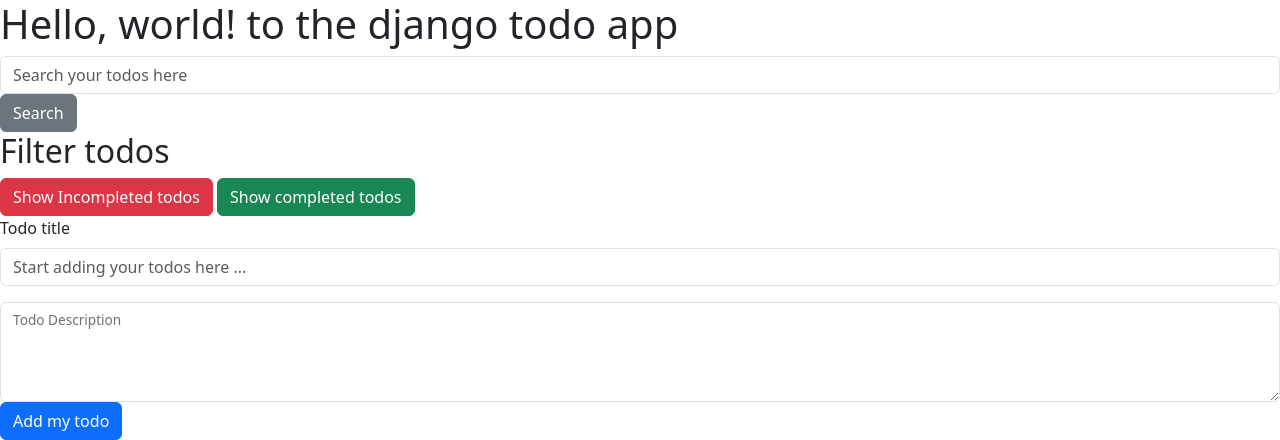
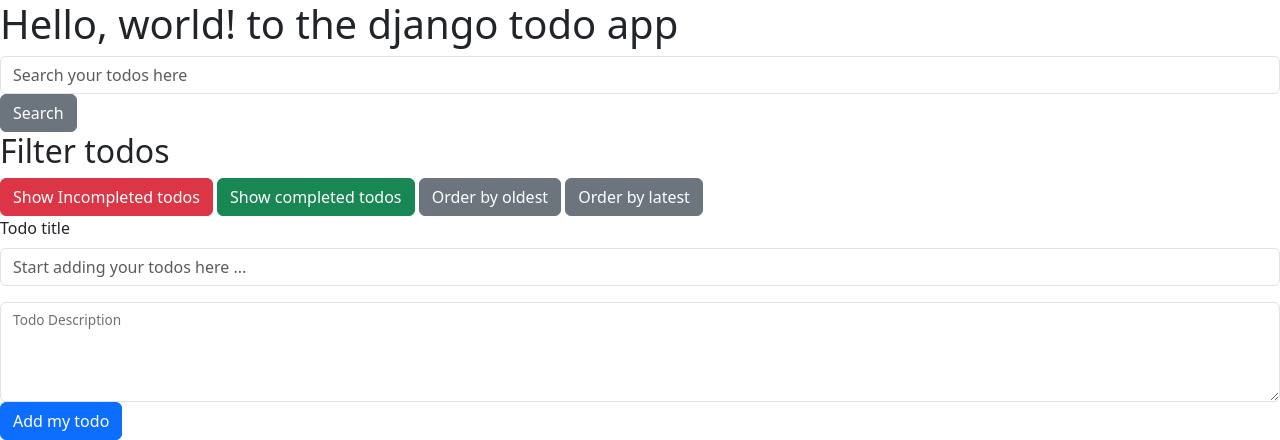
Before and after one commit to isadev97/django-basics-batch-2-repo, a Django app: page /todos/list/ in a window 1280 px wide. Shown: the top 440 px of the page. Run offline with Django 4.2, Linux system fonts and the light colour scheme; data that the repository does not hold is empty.

Commit message:
added filter of orders

```diff
--- a/todo_app/templates/list.html
+++ b/todo_app/templates/list.html
@@ -15,6 +15,8 @@
     <h2>Filter todos</h2>
     <a class="btn btn-danger" href="/todos/list?status=incomplete">Show Incompleted todos</a>
     <a class="btn btn-success" href="/todos/list?status=complete">Show completed todos</a>
+    <a class="btn btn-secondary" href="/todos/list?order_by_oldest=true">Order by oldest</a>
+    <a class="btn btn-secondary" href="/todos/list?order_by_latest=true">Order by latest</a>
     <form method="POST" action="{% url 'todo_create_view' %}">
       {% csrf_token %}
       <div class="mb-3">
--- a/todo_app/views.py
+++ b/todo_app/views.py
@@ -5,6 +5,8 @@ from todo_app.models import Todo
 # Create your views here.
 def list_view(request):
     search_string = request.GET.get('search', "")
+    order_by_oldest = request.GET.get("order_by_oldest", "") == "true"
+    order_by_latest = request.GET.get("order_by_latest", "") == "true"
     status_mapping = {
         'incomplete' : False,
         'complete' : True
@@ -16,6 +18,10 @@ def list_view(request):
     if status != "":
         status_in_boolean = status_mapping[status]
         todo_list = todo_list.filter(completed=status_in_boolean)
+    if order_by_oldest:
+        todo_list = todo_list.order_by("created_at")
+    if order_by_latest:
+        todo_list = todo_list.order_by("-created_at")
     data = {
         "todo_list" : todo_list
     }
```
